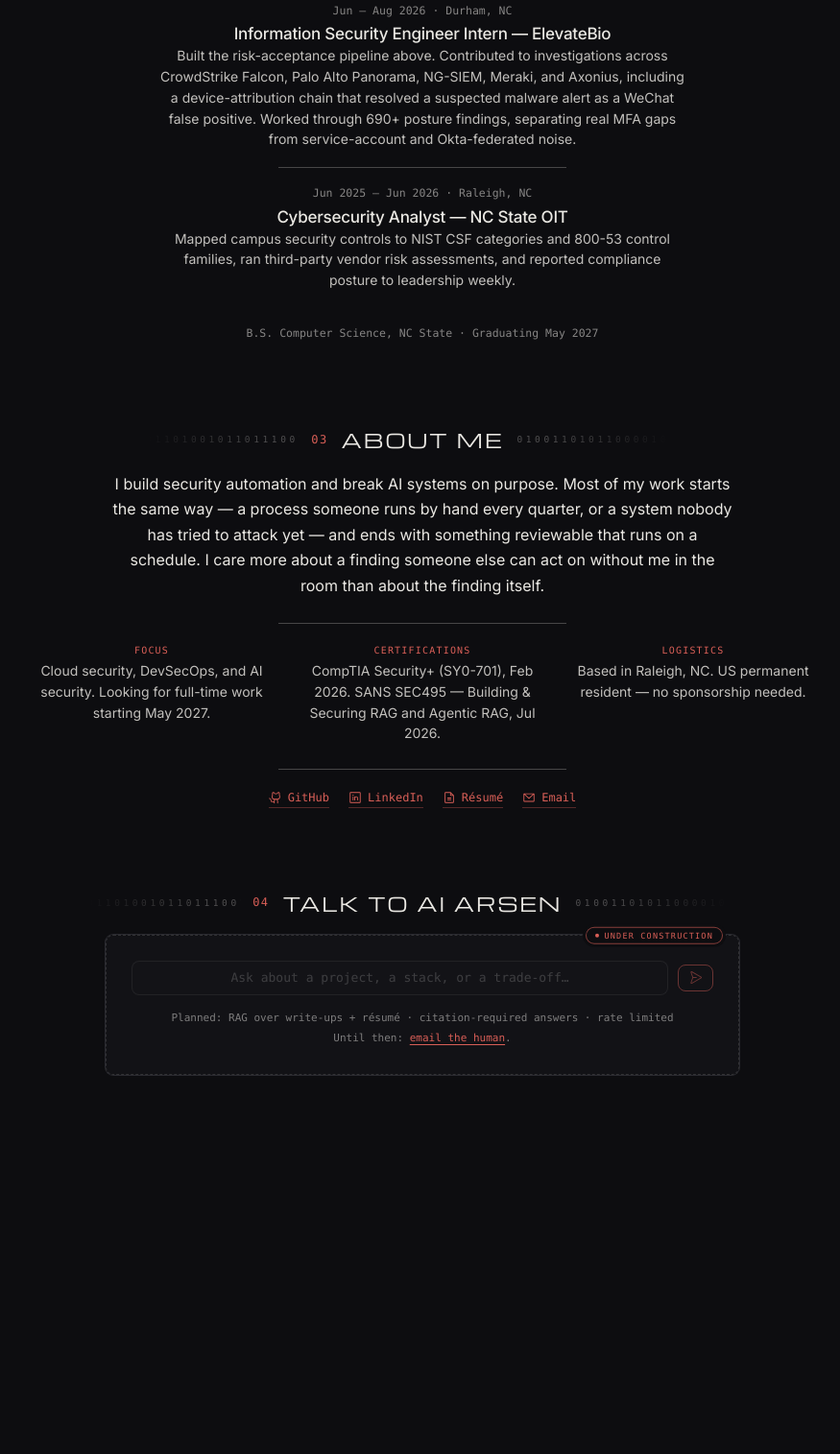
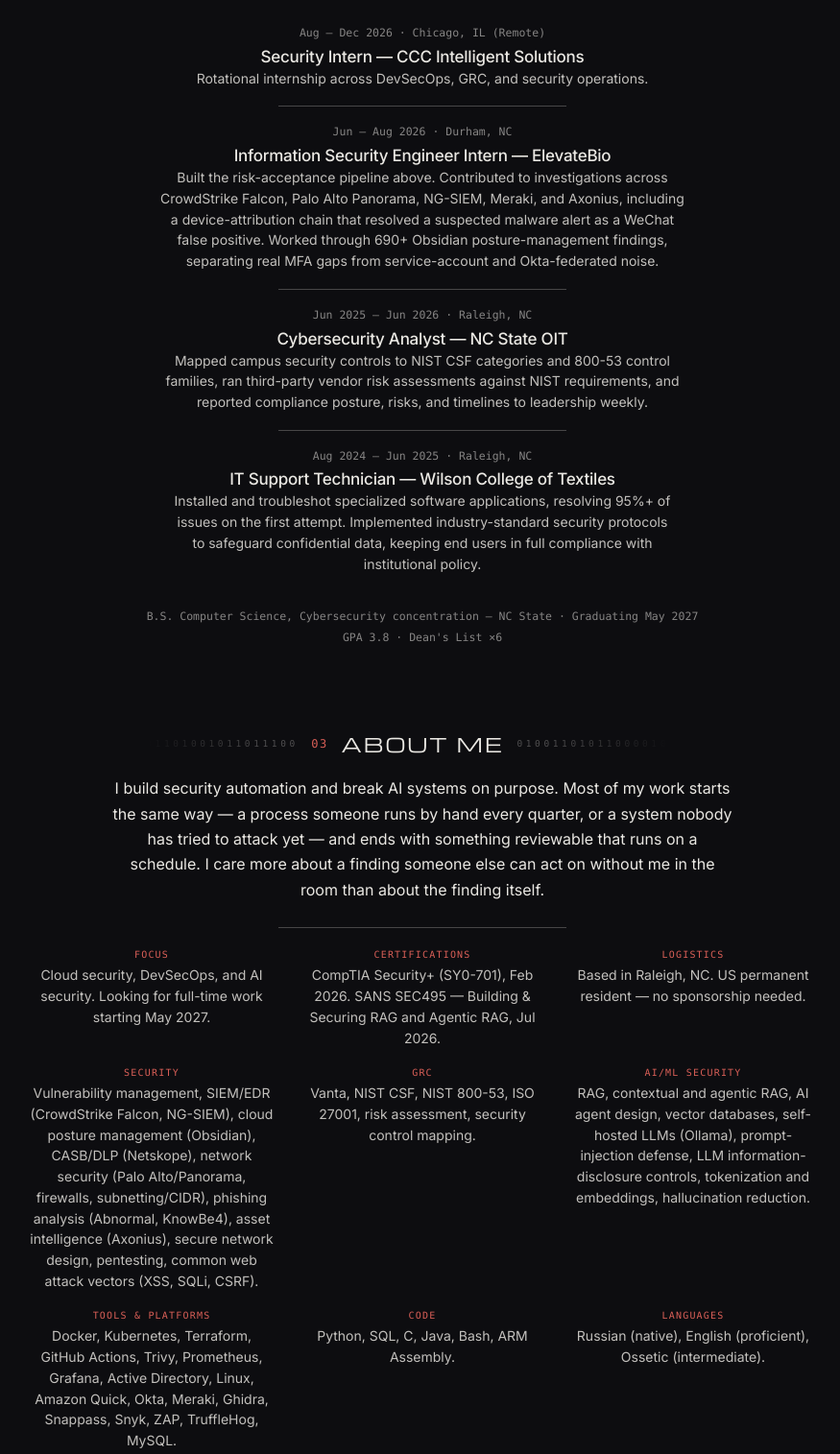
Before and after one commit to Arsen-V/portfolio_site, a plain HTML site: page index.html in a window 1280 px wide. Shown: the part 1673-3188 px from the top of the page at 96% size, without its empty margins (200-1075 px from the left). Before the commit the page ends 2865 px from the top, so only its background shows below. Drawn offline with nearby package versions, Linux system fonts and the light colour scheme.

Commit message:
Align site content with résumé; fix stale placeholder links
index.html (current Nocturne single-page design):
- Risk-acceptance engine: correct the outcome wording to risk-accepted
  1,611 with a further 370 flagged for immediate remediation, and add the
  Amazon Quick agentic-assistant extension
- AI red-team harness: covers self-hosted and hosted LLMs, mapped to the
  OWASP LLM Top 10, marked in progress (expected Sep 2026)
- CCC internship: add Chicago, IL (Remote) location
- ElevateBio: name Obsidian as the posture-management source
- NC State OIT: add NIST validation and the risk/timeline reporting detail
- Add IT Support Technician — Wilson College of Textiles (Aug 2024–Jun 2025)
- Education footnote: add cybersecurity concentration, GPA, Dean's List
- About: add Security, GRC, AI/ML security, Tools & platforms, Code, and
  Languages cards from the résumé skills section

projects.html / writing.html (pre-redesign pages, still orphaned):
- Replace YOURUSERNAME/YOURPROFILE placeholders with the real profiles
- Point the two Source links at AI_Red_Team_Harness and SecureLab
- Reconcile the harness description with hosted-model testing
- Add the Amazon Quick extension and mark the harness in progress

```diff
--- a/index.html
+++ b/index.html
@@ -96,8 +96,8 @@
             </div>
           </div>
           <h3>Vulnerability Risk-Acceptance Engine</h3>
-          <p class="stack">Python · GitHub Actions · CrowdStrike Spotlight · Vanta · CISA KEV</p>
-          <p>Pulls findings from two scanners over OAuth, deduplicates across both, and scores each CVE against a CVSS-vector rubric before writing a risk-acceptance justification that names the specific compensating control. Cleared 1,611 vulnerabilities ahead of an ISO 27001 audit and separated out 370 that needed patching instead.</p>
+          <p class="stack">Python · GitHub Actions · CrowdStrike Spotlight · Vanta · CISA KEV · Amazon Quick</p>
+          <p>Pulls findings from two scanners over OAuth, deduplicates across both, and scores each CVE against a CVSS-vector rubric before writing a risk-acceptance justification that names the specific compensating control. Risk-accepted 1,611 vulnerabilities ahead of an ISO 27001 audit and flagged a further 370 CVEs for immediate remediation. Extended into an agentic assistant on Amazon Quick, so engineers can query live posture — severity, exploitability, SLA status — in natural language instead of calling the APIs by hand.</p>
           <div class="project-links">
             <a href="https://github.com/Arsen-V/Automated_Vulnerability_Risk_Acceptance_Engine" target="_blank" rel="noopener">Repository ↗</a>
           </div>
@@ -112,7 +112,7 @@
           </div>
           <h3>AI Red-Team Harness</h3>
           <p class="stack">Ollama · Llama 3 · Garak · Promptfoo · PyRIT · OWASP LLM Top 10</p>
-          <p>Reproducible adversarial testing for self-hosted LLMs and RAG pipelines. Measures a success rate per technique rather than pass/fail, so mitigations can be compared — including an indirect prompt injection through a poisoned vector store and the fix that measurably cut its attack rate.</p>
+          <p>Reproducible adversarial testing for self-hosted and hosted LLMs and RAG pipelines, mapped to the OWASP LLM Top 10. Measures a success rate per technique rather than pass/fail, so mitigations can be compared — including an indirect prompt injection through a poisoned vector store and the fix that measurably cut its attack rate. In progress, expected Sep 2026.</p>
           <div class="project-links">
             <a href="https://github.com/Arsen-V/AI_Red_Team_Harness" target="_blank" rel="noopener">Repository ↗</a>
           </div>
@@ -149,7 +149,7 @@
       <div class="roles">
 
         <div class="role">
-          <p class="meta">Aug – Dec 2026 · Remote</p>
+          <p class="meta">Aug – Dec 2026 · Chicago, IL (Remote)</p>
           <h3>Security Intern — CCC Intelligent Solutions</h3>
           <p>Rotational internship across DevSecOps, GRC, and security operations.</p>
         </div>
@@ -159,7 +159,7 @@
         <div class="role">
           <p class="meta">Jun – Aug 2026 · Durham, NC</p>
           <h3>Information Security Engineer Intern — ElevateBio</h3>
-          <p>Built the risk-acceptance pipeline above. Contributed to investigations across CrowdStrike Falcon, Palo Alto Panorama, NG-SIEM, Meraki, and Axonius, including a device-attribution chain that resolved a suspected malware alert as a WeChat false positive. Worked through 690+ posture findings, separating real MFA gaps from service-account and Okta-federated noise.</p>
+          <p>Built the risk-acceptance pipeline above. Contributed to investigations across CrowdStrike Falcon, Palo Alto Panorama, NG-SIEM, Meraki, and Axonius, including a device-attribution chain that resolved a suspected malware alert as a WeChat false positive. Worked through 690+ Obsidian posture-management findings, separating real MFA gaps from service-account and Okta-federated noise.</p>
         </div>
 
         <hr class="subrule">
@@ -167,11 +167,19 @@
         <div class="role">
           <p class="meta">Jun 2025 – Jun 2026 · Raleigh, NC</p>
           <h3>Cybersecurity Analyst — NC State OIT</h3>
-          <p>Mapped campus security controls to NIST CSF categories and 800-53 control families, ran third-party vendor risk assessments, and reported compliance posture to leadership weekly.</p>
+          <p>Mapped campus security controls to NIST CSF categories and 800-53 control families, ran third-party vendor risk assessments against NIST requirements, and reported compliance posture, risks, and timelines to leadership weekly.</p>
+        </div>
+
+        <hr class="subrule">
+
+        <div class="role">
+          <p class="meta">Aug 2024 – Jun 2025 · Raleigh, NC</p>
+          <h3>IT Support Technician — Wilson College of Textiles</h3>
+          <p>Installed and troubleshot specialized software applications, resolving 95%+ of issues on the first attempt. Implemented industry-standard security protocols to safeguard confidential data, keeping end users in full compliance with institutional policy.</p>
         </div>
 
       </div>
-      <p class="footnote">B.S. Computer Science, NC State · Graduating May 2027</p>
+      <p class="footnote">B.S. Computer Science, Cybersecurity concentration — NC State · Graduating May 2027<br>GPA 3.8 · Dean's List ×6</p>
     </section>
 
     <section id="person">
@@ -200,6 +208,30 @@
         <div>
           <h3>Logistics</h3>
           <p>Based in Raleigh, NC. US permanent resident — no sponsorship needed.</p>
+        </div>
+        <div>
+          <h3>Security</h3>
+          <p>Vulnerability management, SIEM/EDR (CrowdStrike Falcon, NG-SIEM), cloud posture management (Obsidian), CASB/DLP (Netskope), network security (Palo Alto/Panorama, firewalls, subnetting/CIDR), phishing analysis (Abnormal, KnowBe4), asset intelligence (Axonius), secure network design, pentesting, common web attack vectors (XSS, SQLi, CSRF).</p>
+        </div>
+        <div>
+          <h3>GRC</h3>
+          <p>Vanta, NIST CSF, NIST 800-53, ISO 27001, risk assessment, security control mapping.</p>
+        </div>
+        <div>
+          <h3>AI/ML security</h3>
+          <p>RAG, contextual and agentic RAG, AI agent design, vector databases, self-hosted LLMs (Ollama), prompt-injection defense, LLM information-disclosure controls, tokenization and embeddings, hallucination reduction.</p>
+        </div>
+        <div>
+          <h3>Tools &amp; platforms</h3>
+          <p>Docker, Kubernetes, Terraform, GitHub Actions, Trivy, Prometheus, Grafana, Active Directory, Linux, Amazon Quick, Okta, Meraki, Ghidra, Snappass, Snyk, ZAP, TruffleHog, MySQL.</p>
+        </div>
+        <div>
+          <h3>Code</h3>
+          <p>Python, SQL, C, Java, Bash, ARM Assembly.</p>
+        </div>
+        <div>
+          <h3>Languages</h3>
+          <p>Russian (native), English (proficient), Ossetic (intermediate).</p>
         </div>
       </div>
 
```
Also changed, not shown: projects.html (+11 -7 lines), writing.html (+2 -2 lines).
